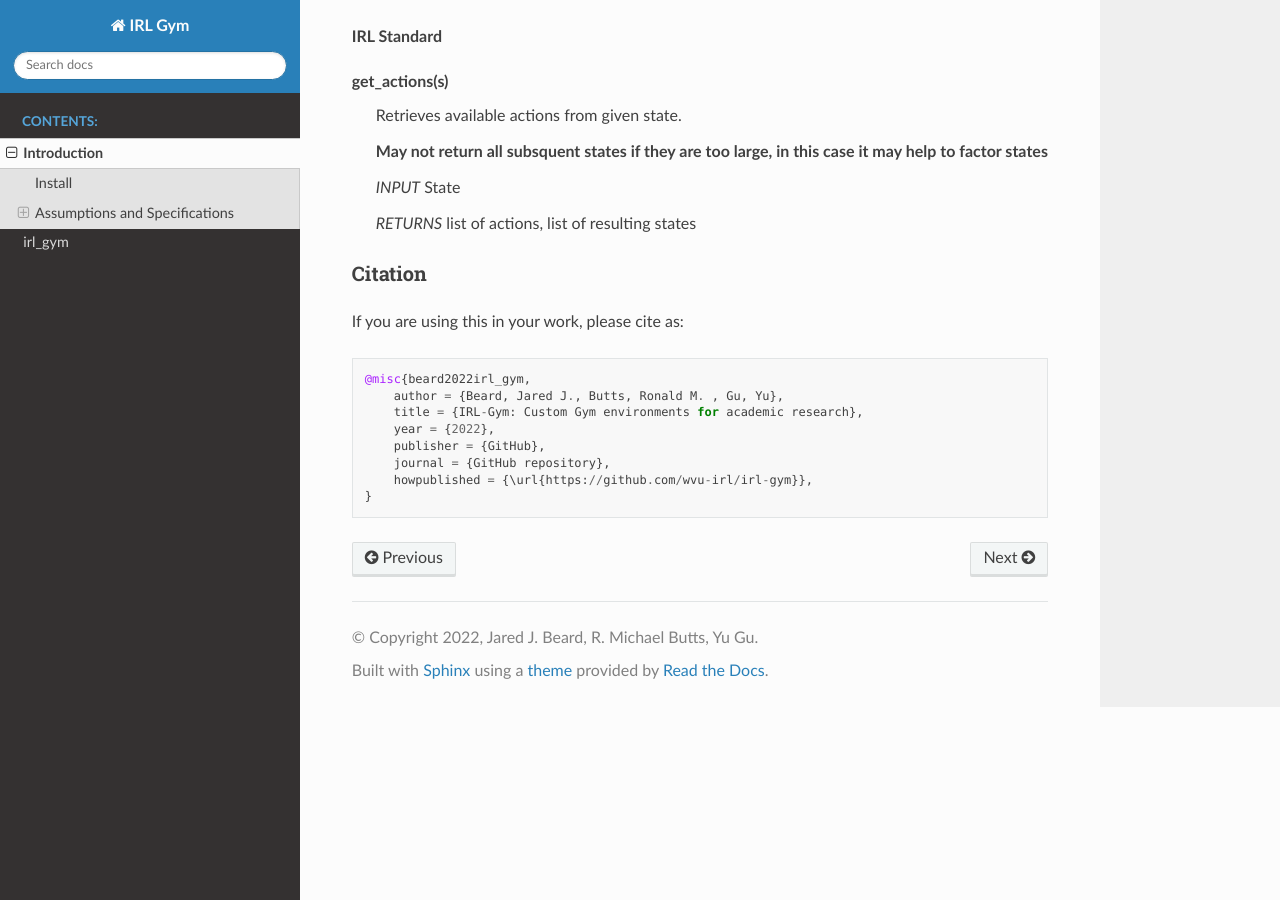
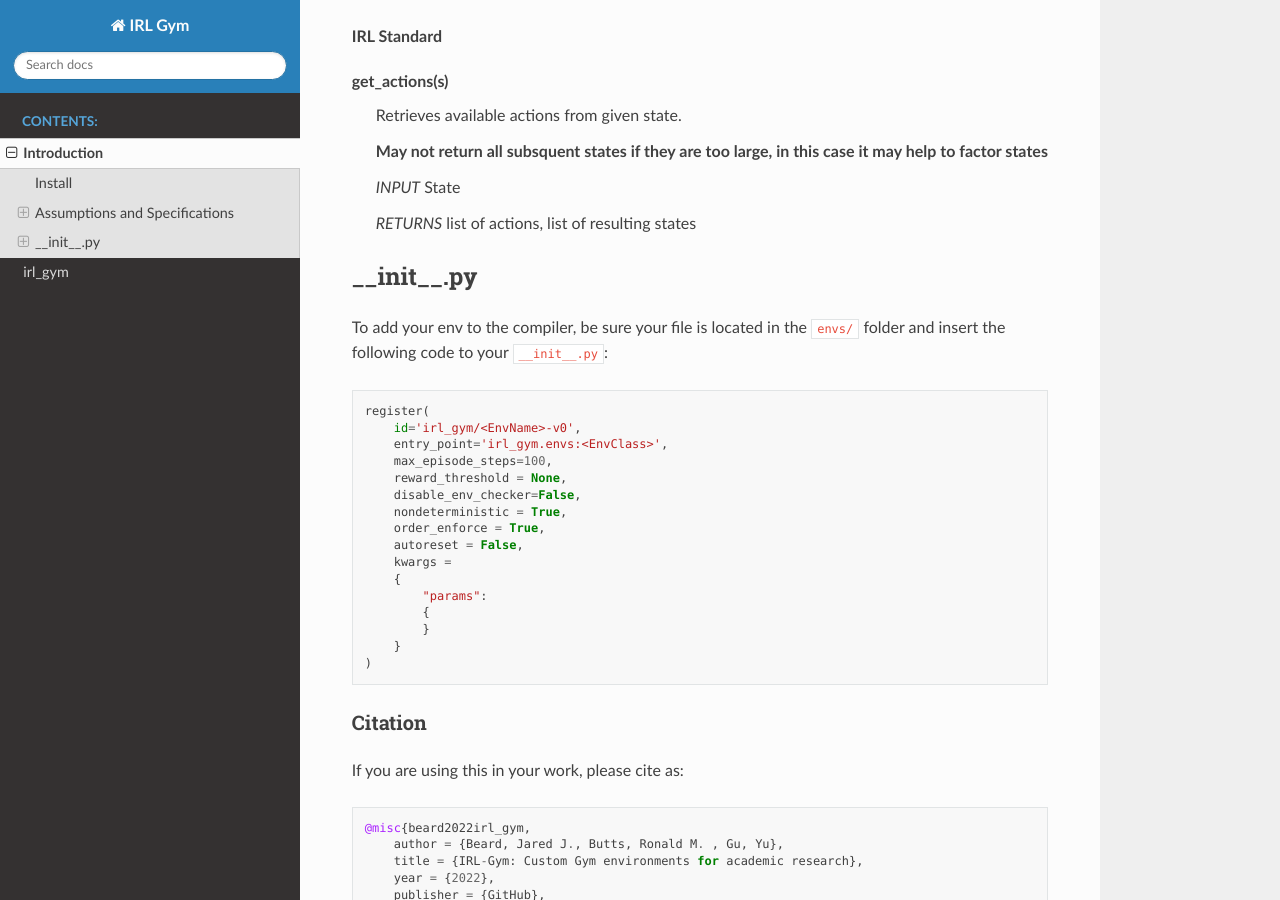
Before and after one commit to wvu-robotics/irl-gym-coop-search, a Sphinx documentation site: the page built from docs/source/intro.rst, in a window 1280 px wide and 900 px high, scrolled down 2596 px. Built offline with Sphinx 7.4.7 and the Read the Docs theme 2.0.0, drawn with Linux system fonts in a browser that asks for light colours.

Commit message:
updated docs

```diff
--- a/docs/source/intro.rst
+++ b/docs/source/intro.rst
@@ -127,6 +127,29 @@
     *RETURNS* list of actions, list of resulting states
 
 
+__init__.py
+***********
+
+To add your env to the compiler, be sure your file is located in the ``envs/`` folder and
+insert the following code to your ``__init__.py``::
+
+    register(
+        id='irl_gym/<EnvName>-v0',
+        entry_point='irl_gym.envs:<EnvClass>',
+        max_episode_steps=100,
+        reward_threshold = None,
+        disable_env_checker=False,
+        nondeterministic = True,
+        order_enforce = True,
+        autoreset = False,
+        kwargs =
+        {
+            "params":
+            {
+            }
+        }
+    )
+
 
 Citation
 --------
```
